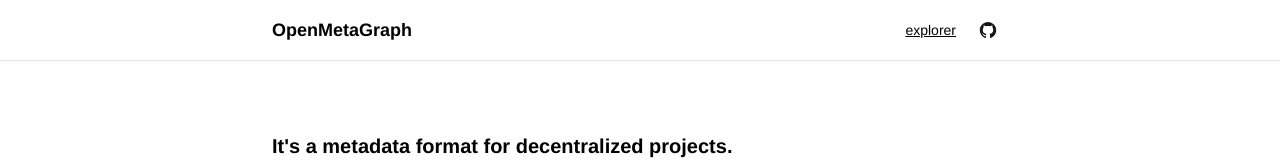
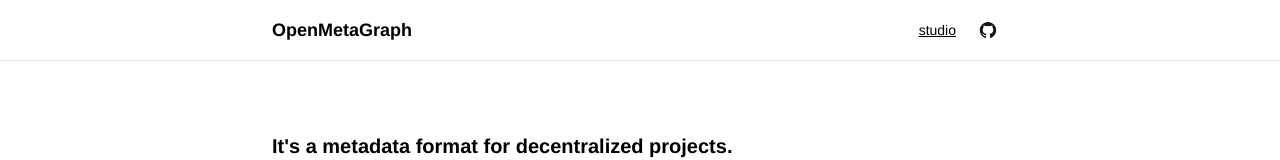
Before and after one commit to rebase-foundation/openmetagraph, a Next.js app in the folder apps/web/: page / in a window 1280 px wide. Shown: the top 160 px of the page. Built offline with nearby package versions, Linux system fonts and the light colour scheme.

Commit message:
rename studio

```diff
--- a/apps/web/components/Layout.tsx
+++ b/apps/web/components/Layout.tsx
@@ -13,10 +13,10 @@ export default function Layout(props: { children: any }) {
 
           <div className="flex gap-1 items-center">
             <a
-              href="/explorer"
+              href="/studio"
               className=" underline text-sm px-2 flex justify-between items-center p-1 rounded-sm hover:opacity-50 cursor-pointer"
             >
-              explorer
+              studio
             </a>
             <a
               target={"_blank"}
```
Also changed, not shown: apps/web/pages/studio.tsx (renamed from apps/web/pages/explorer.tsx).
